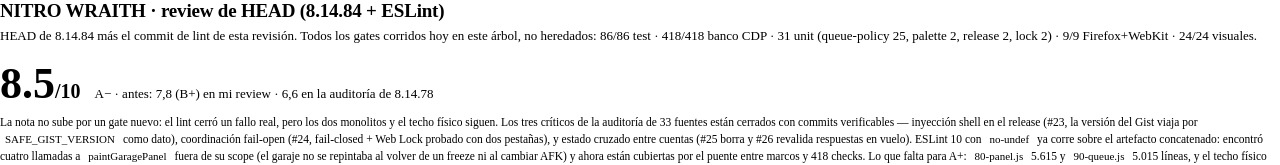
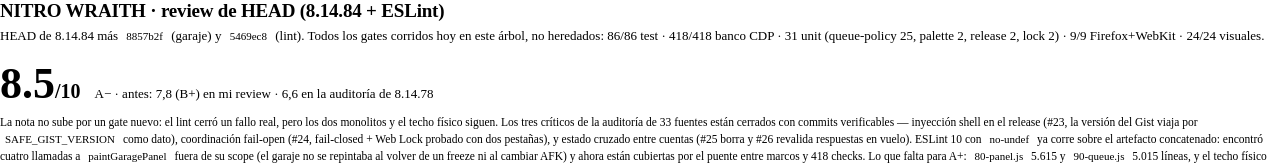
Before and after one commit to ezurinho/nitro-wraith, a website: page docs/review-2026-11-25.html in a window 1280 px wide. Shown: the top 165 px of the page. Drawn offline with Linux system fonts and the light colour scheme.

Commit message:
docs(review): link the commits behind the 8.5 grade
Make the review page traceable to the garage repaint fix and the lint gate it cites.

```diff
--- a/docs/review-2026-11-25.html
+++ b/docs/review-2026-11-25.html
@@ -25,7 +25,7 @@
 </head>
 <body>
   <h1>NITRO WRAITH · review de HEAD (8.14.84 + ESLint)</h1>
-  <p class="lead">HEAD de 8.14.84 más el commit de lint de esta revisión. Todos los gates corridos hoy en este árbol, no heredados: 86/86 test · 418/418 banco CDP · 31 unit (queue-policy 25, palette 2, release 2, lock 2) · 9/9 Firefox+WebKit · 24/24 visuales.</p>
+  <p class="lead">HEAD de 8.14.84 más <code>8857b2f</code> (garaje) y <code>5469ec8</code> (lint). Todos los gates corridos hoy en este árbol, no heredados: 86/86 test · 418/418 banco CDP · 31 unit (queue-policy 25, palette 2, release 2, lock 2) · 9/9 Firefox+WebKit · 24/24 visuales.</p>
 
   <div class="grade"><b>8.5<span style="font-size:20px">/10</span></b><span>A− · antes: 7,8 (B+) en mi review · 6,6 en la auditoría de 8.14.78</span></div>
   <p class="note">La nota no sube por un gate nuevo: el lint cerró un fallo real, pero los dos monolitos y el techo físico siguen. Los tres críticos de la auditoría de 33 fuentes están cerrados con commits verificables — inyección shell en el release (#23, la versión del Gist viaja por <code>SAFE_GIST_VERSION</code> como dato), coordinación fail-open (#24, fail-closed + Web Lock probado con dos pestañas), y estado cruzado entre cuentas (#25 borra y #26 revalida respuestas en vuelo). ESLint 10 con <code>no-undef</code> ya corre sobre el artefacto concatenado: encontró cuatro llamadas a <code>paintGaragePanel</code> fuera de su scope (el garaje no se repintaba al volver de un freeze ni al cambiar AFK) y ahora están cubiertas por el puente entre marcos y 418 checks. Lo que falta para A+: <code>80-panel.js</code> 5.615 y <code>90-queue.js</code> 5.015 líneas, y el techo físico <code>isTrusted=false</code> que ningún userscript puede saltar.</p>
```
